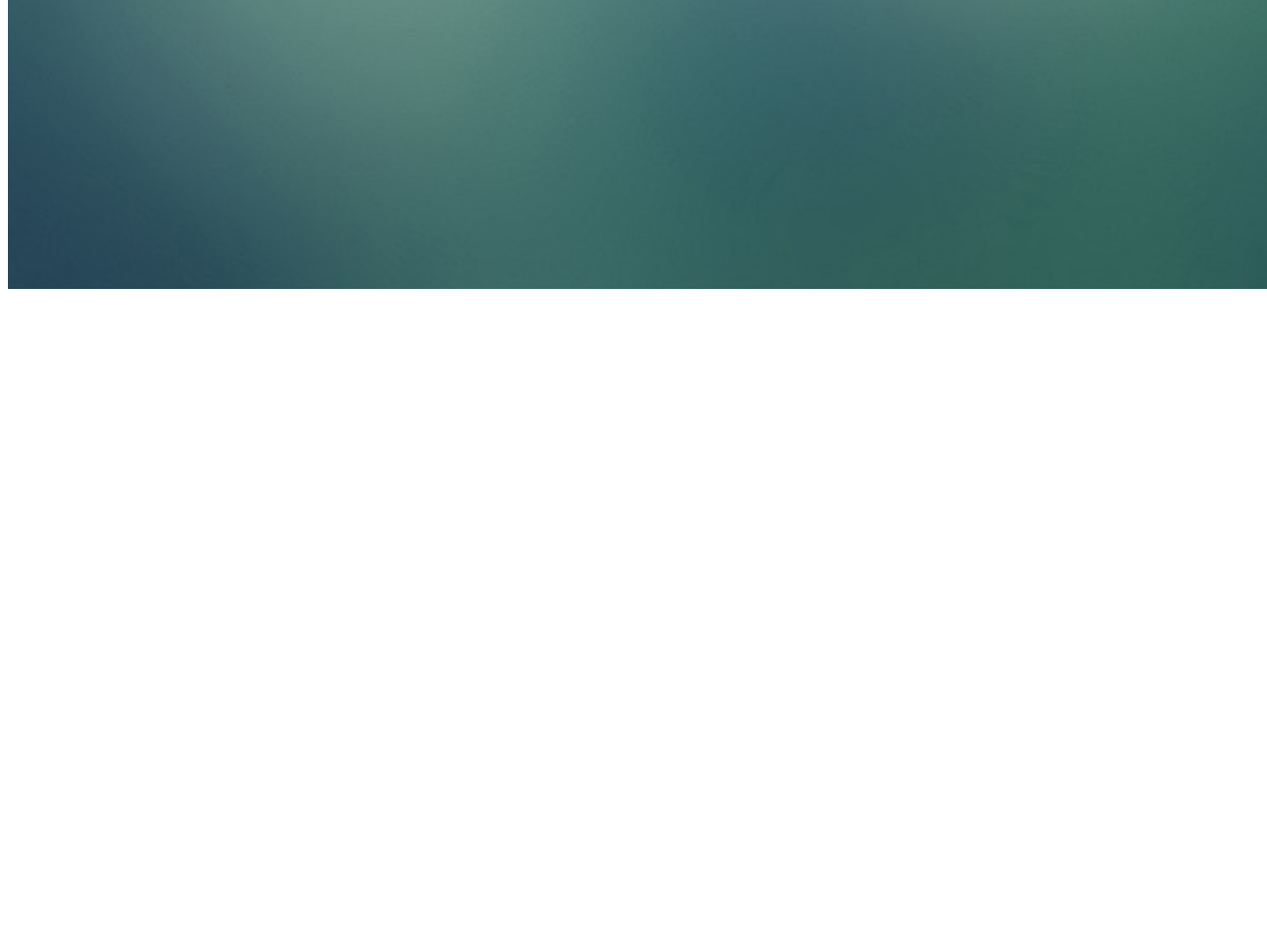
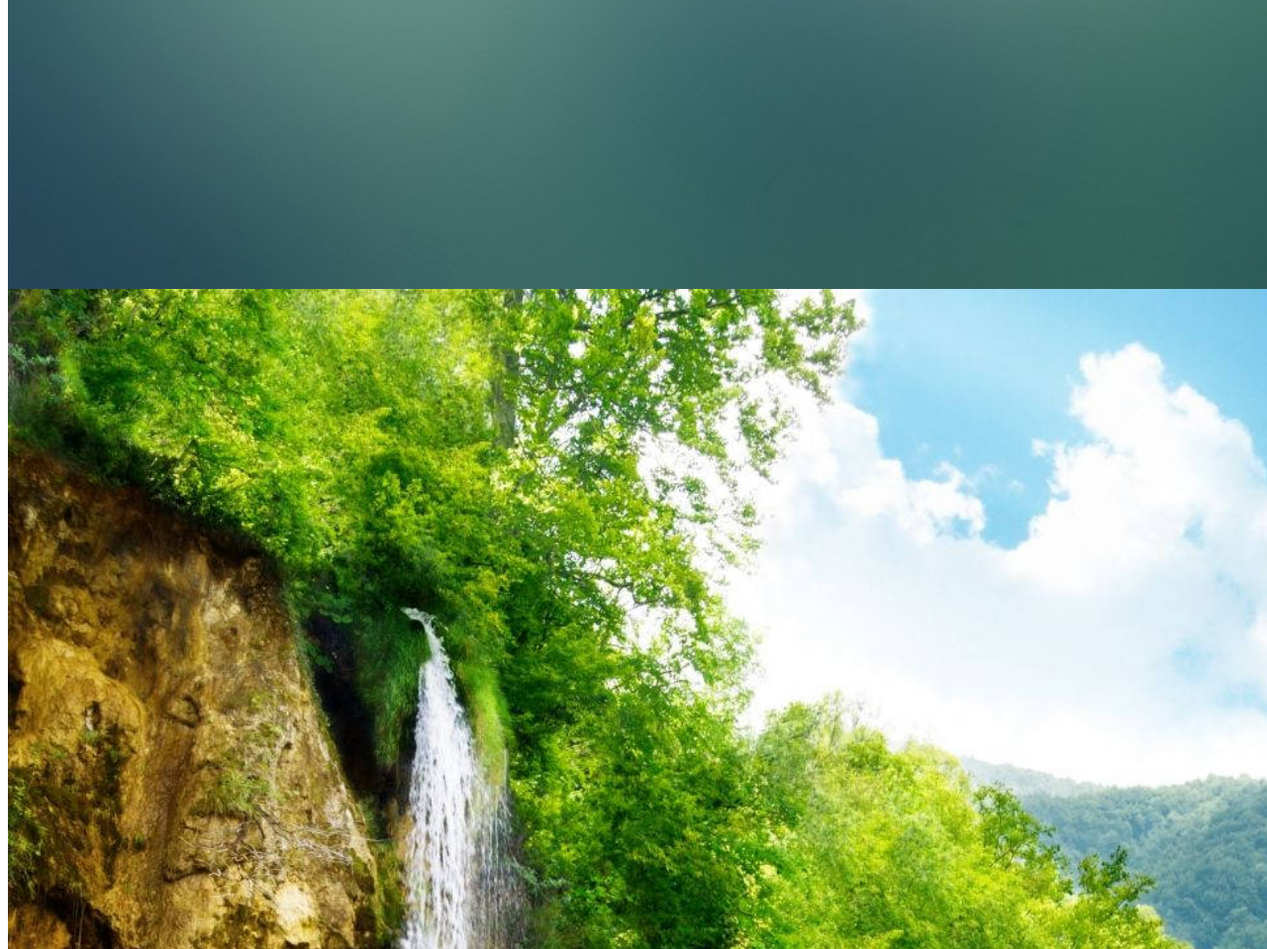
Before and after one commit to LiliMatiushkova/git_practice, a plain HTML site: page index.html in a window 1280 px wide. Shown: the part 1361-2320 px from the top of the page at 99% size. Before the commit the page ends 1661 px from the top, so only its background shows below. Drawn offline with Linux system fonts and the light colour scheme.

Commit message:
add image2 to index.html file

```diff
--- a/index.html
+++ b/index.html
@@ -3,4 +3,5 @@
     <link rel="stylesheet" href="/styles2/styles2.css">
 </head>
 <img src="/images/image1.jpg" alt="Flowers">
+<img src="/images/image2.jpg" alt="Flowers">
 </html>
```
